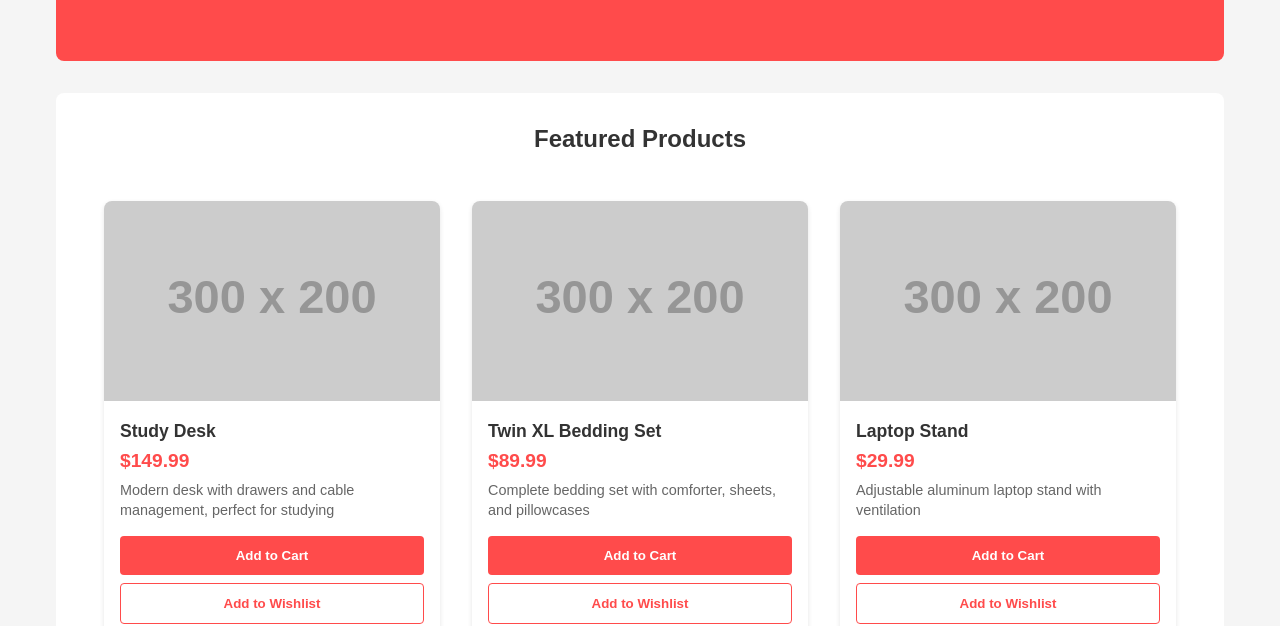
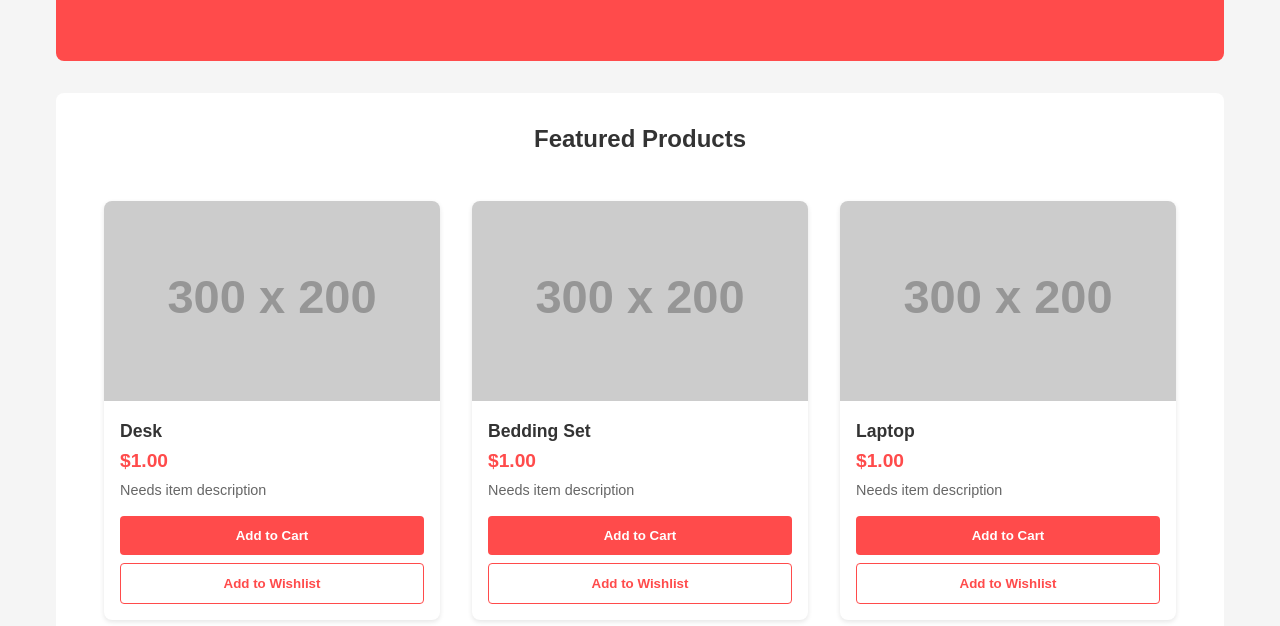
Before and after one commit to bstep00/3055-E-Com-Website, a plain HTML site: page index.html in a window 1280 px wide. Shown: the part 327-953 px from the top of the page. Drawn offline with Linux system fonts and the light colour scheme; placeholder pictures from the web are drawn by us.

Commit message:
Update index.html

```diff
--- a/index.html
+++ b/index.html
@@ -423,30 +423,30 @@
                 items: [
                     {
                         id: 'f1',
-                        name: 'Study Desk',
-                        price: 149.99,
-                        description: 'Modern desk with drawers and cable management, perfect for studying',
+                        name: 'Desk',
+                        price: 1.00,
+                        description: 'Needs item description',
                         image: 'desk.jpg'
                     },
                     {
                         id: 'f2',
-                        name: 'Ergonomic Chair',
-                        price: 199.99,
-                        description: 'Adjustable office chair with lumbar support and mesh back',
+                        name: 'Chair',
+                        price: 1.00,
+                        description: 'Needs item description',
                         image: 'chair.jpg'
                     },
                     {
                         id: 'f3',
                         name: 'Bookshelf',
-                        price: 79.99,
-                        description: '5-tier bookshelf with adjustable shelves for textbooks and storage',
+                        price: 1.00,
+                        description: 'Needs item description',
                         image: 'bookshelf.jpg'
                     },
                     {
                         id: 'f4',
                         name: 'Storage Cabinet',
-                        price: 129.99,
-                        description: 'Compact cabinet with multiple compartments for organization',
+                        price: 1.00,
+                        description: 'Needs item description',
                         image: 'cabinet.jpg'
                     }
                 ]
@@ -456,30 +456,30 @@
                 items: [
                     {
                         id: 'd1',
-                        name: 'Twin XL Bedding Set',
-                        price: 89.99,
-                        description: 'Complete bedding set with comforter, sheets, and pillowcases',
+                        name: 'Bedding Set',
+                        price: 1.00,
+                        description: 'Needs item description',
                         image: 'bedding.jpg'
                     },
                     {
                         id: 'd2',
-                        name: 'Storage Ottoman',
-                        price: 49.99,
-                        description: 'Foldable storage seat with removable lid',
-                        image: 'ottoman.jpg'
+                        name: 'Storage Drawers',
+                        price: 1.00,
+                        description: 'Needs item description',
+                        image: 'drawers.jpg'
                     },
                     {
                         id: 'd3',
-                        name: 'Wall Mirror',
-                        price: 34.99,
-                        description: 'Full-length mirror with over-the-door hooks',
+                        name: 'Mirror',
+                        price: 1.00,
+                        description: 'Needs item description',
                         image: 'mirror.jpg'
                     },
                     {
                         id: 'd4',
-                        name: 'Area Rug',
-                        price: 59.99,
-                        description: 'Soft area rug perfect for dorm rooms',
+                        name: 'Rug',
+                        price: 1.00,
+                        description: 'Needs item description',
                         image: 'rug.jpg'
                     }
                 ]
@@ -489,30 +489,30 @@
                 items: [
                     {
                         id: 's1',
-                        name: 'Laptop Stand',
-                        price: 29.99,
-                        description: 'Adjustable aluminum laptop stand with ventilation',
-                        image: 'laptop-stand.jpg'
+                        name: 'Laptop',
+                        price: 1.00,
+                        description: 'Needs item description',
+                        image: 'laptop.jpg'
                     },
                     {
                         id: 's2',
-                        name: 'LED Desk Lamp',
-                        price: 34.99,
-                        description: 'Dimmable LED lamp with USB charging port',
+                        name: 'Desk Lamp',
+                        price: 1.00,
+                        description: 'Needs item description',
                         image: 'lamp.jpg'
                     },
                     {
                         id: 's3',
                         name: 'Wireless Mouse',
-                        price: 24.99,
-                        description: 'Ergonomic wireless mouse with long battery life',
+                        price: 1.00,
+                        description: 'Needs item description',
                         image: 'mouse.jpg'
                     },
                     {
                         id: 's4',
-                        name: 'Notebook Set',
-                        price: 19.99,
-                        description: 'Set of 5 college-ruled notebooks',
+                        name: 'Pack of Notebookss',
+                        price: 1.00,
+                        description: 'Needs item description',
                         image: 'notebooks.jpg'
                     }
                 ]
@@ -522,63 +522,63 @@
                 items: [
                     {
                         id: 'c1',
-                        name: 'College Hoodie',
-                        price: 44.99,
-                        description: 'Comfortable cotton blend hoodie with university logo',
+                        name: 'Hoodie',
+                        price: 1.00,
+                        description: 'Needs item description',
                         image: 'hoodie.jpg'
                     },
                     {
                         id: 'c2',
                         name: 'Sweatpants',
-                        price: 29.99,
-                        description: 'Relaxed fit sweatpants perfect for lounging',
+                        price: 1.00,
+                        description: 'Needs item description',
                         image: 'sweatpants.jpg'
                     },
                     {
                         id: 'c3',
-                        name: 'T-Shirt Pack',
-                        price: 34.99,
-                        description: '3-pack of basic cotton t-shirts',
+                        name: 'T-Shirt ',
+                        price: 1.00,
+                        description: 'Needs item description',
                         image: 'tshirts.jpg'
                     },
                     {
                         id: 'c4',
-                        name: 'Rain Jacket',
-                        price: 49.99,
-                        description: 'Waterproof jacket with hood',
+                        name: 'Jacket',
+                        price: 1.00,
+                        description: 'Needs item description',
                         image: 'jacket.jpg'
                     }
                 ]
             },
             food: {
-                title: "Food & Snacks",
+                title: "Food",
                 items: [
                     {
                         id: 'fd1',
-                        name: 'Snack Pack',
-                        price: 24.99,
-                        description: 'Variety pack of healthy snacks and treats',
-                        image: 'snacks.jpg'
+                        name: 'Chips',
+                        price: 1.00,
+                        description: 'Needs item description',
+                        image: 'chips.jpg'
                     },
                     {
                         id: 'fd2',
-                        name: 'Ramen Bundle',
-                        price: 19.99,
-                        description: 'Assorted premium ramen noodles pack',
+                        name: 'Ramen',
+                        price: 1.00,
+                        description: 'Needs item description',
                         image: 'ramen.jpg'
                     },
                     {
                         id: 'fd3',
                         name: 'Coffee Maker',
-                        price: 39.99,
-                        description: 'Compact coffee maker with reusable filter',
+                        price: 1.00,
+                        description: 'Needs item description',
                         image: 'coffee.jpg'
                     },
                     {
                         id: 'fd4',
-                        name: 'Microwave Cookware',
-                        price: 29.99,
-                        description: 'Set of microwave-safe containers with lids',
+                        name: 'Plastic Containers',
+                        price: 1.00,
+                        description: 'Needs item description',
                         image: 'containers.jpg'
                     }
                 ]
```
